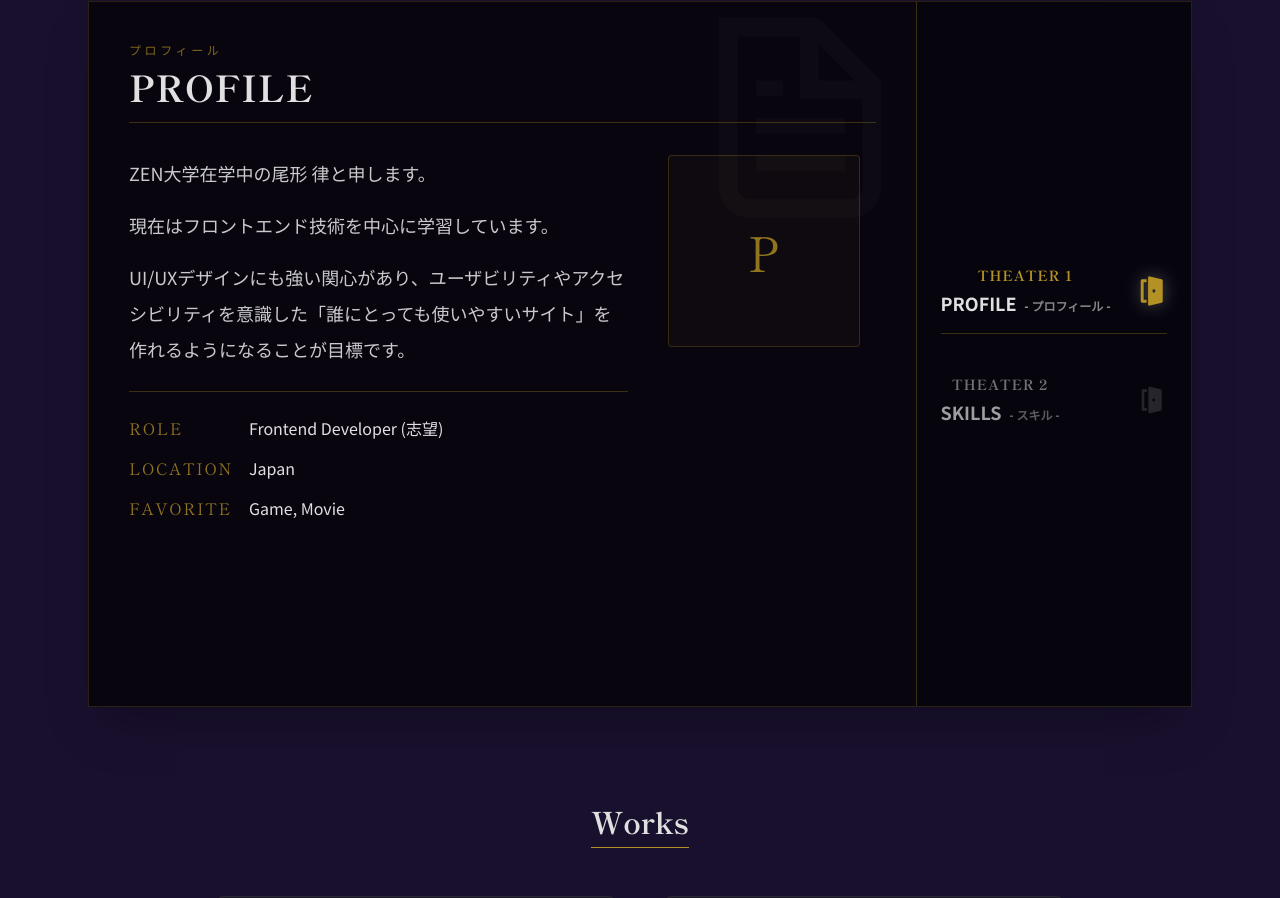
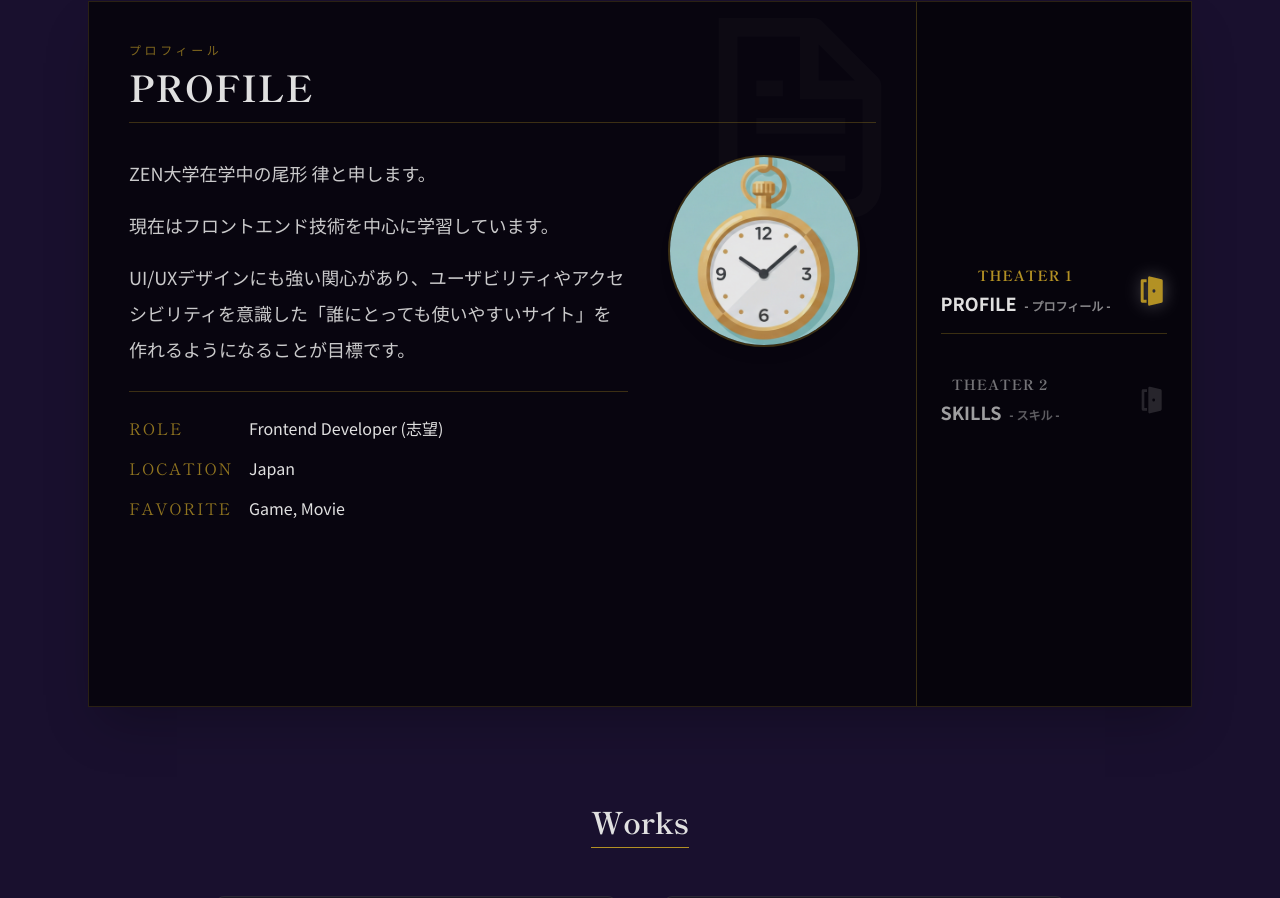
Before and after one commit to riteli/my-portfolio, a Next.js app: page / in a window 1280 px wide. Shown: the part 878-1776 px from the top of the page. Built offline with nearby package versions, Linux system fonts and the light colour scheme.

Commit message:
feat: Aboutセクションのプロフィール画像をプレースホルダーから実際のアイコン（丸型）に差し替え

```diff
--- a/src/components/sections/about/ProfileContent.tsx
+++ b/src/components/sections/about/ProfileContent.tsx
@@ -1,3 +1,5 @@
+import Image from "next/image";
+
 /**
  * Aboutセクションの「PROFILE」タブで表示する自己紹介コンテンツ
  */
@@ -35,12 +37,16 @@ export default function ProfileContent() {
           </div>
         </div>
 
-        {/* 右側：プロフィール画像のプレースホルダー */}
-        <div aria-hidden="true" className="w-24 md:w-48 shrink-0 opacity-80">
-          <div className="w-full aspect-square border border-accent/30 bg-accent/5 flex items-center justify-center rounded-sm">
-            <span className="text-accent font-serif text-2xl md:text-5xl">
-              P
-            </span>
+        {/* 右側：プロフィール画像 */}
+        <div aria-hidden="true" className="w-24 md:w-48 shrink-0 opacity-90">
+          <div className="relative w-full aspect-square border-2 border-accent/30 bg-accent/5 rounded-full overflow-hidden shadow-lg">
+            <Image
+              src="/profile-icon.png"
+              alt="尾形 律のプロフィール画像"
+              fill
+              sizes="(max-width: 768px) 96px, 192px"
+              className="object-cover"
+            />
           </div>
         </div>
       </div>
```
Also changed, not shown: public/profile-icon.png (added).
